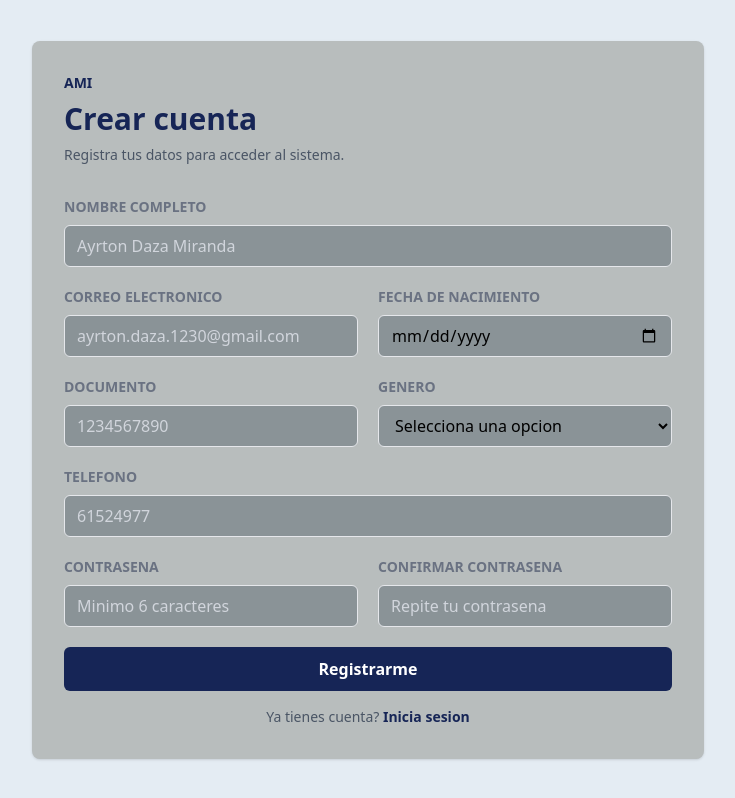
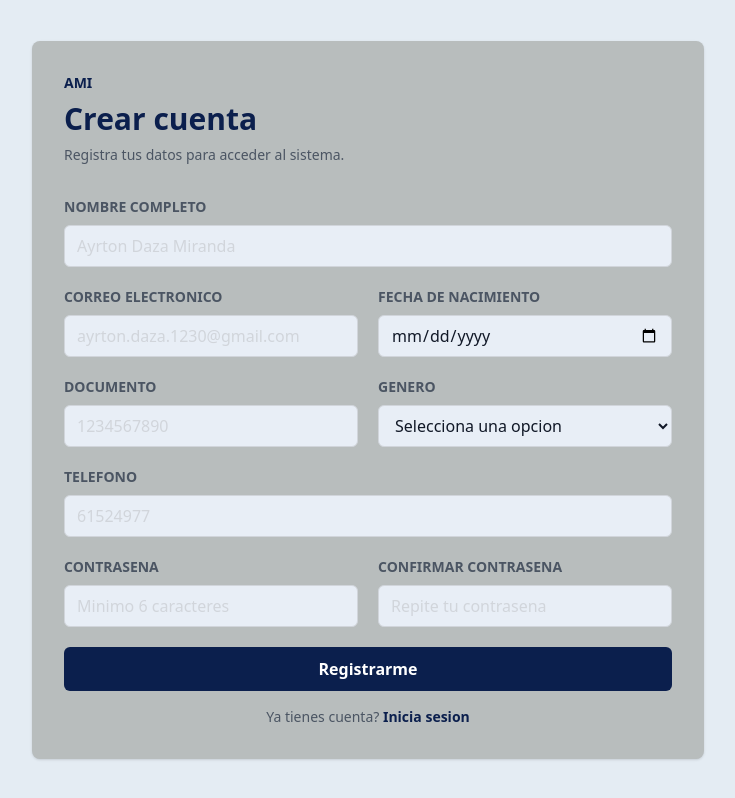
Before and after one commit to ElizabethCoyoEquilea/ami-frontend-web, an Angular app: page /register in a window 1280 px wide. Shown: the whole page, without its empty margins (272-1007 px from the left). Built offline with nearby package versions, Linux system fonts and the light colour scheme.

Commit message:
input styles arreglado

```diff
--- a/src/app/features/auth/pages/register/register.html
+++ b/src/app/features/auth/pages/register/register.html
@@ -1,16 +1,18 @@
 <main class="flex min-h-screen items-center justify-center bg-[var(--color-fondo)] px-4 py-10">
   <section class="w-full max-w-2xl rounded-lg bg-[var(--color-formulario)] p-8 shadow-sm">
     <div class="mb-8">
-      <p class="text-sm font-bold uppercase text-blue-950">AMI</p>
-      <h1 class="mt-2 text-3xl font-extrabold text-blue-950">Crear cuenta</h1>
-      <p class="mt-2 text-sm text-gray-600">Registra tus datos para acceder al sistema.</p>
+      <p class="text-sm font-bold uppercase text-[var(--color-titulo)]">AMI</p>
+      <h1 class="mt-2 text-3xl font-extrabold text-[var(--color-titulo)]">Crear cuenta</h1>
+      <p class="mt-2 text-sm text-[var(--color-texto-secundario)]">Registra tus datos para acceder al sistema.</p>
     </div>
 
     <form class="grid gap-5 md:grid-cols-2" [formGroup]="registerForm" (ngSubmit)="submitRegister()">
       <div class="md:col-span-2">
-        <label class="mb-2 block text-sm font-bold uppercase text-gray-500" for="fullName">Nombre completo</label>
+        <label class="mb-2 block text-sm font-bold uppercase text-[var(--color-texto-secundario)]" for="fullName">
+          Nombre completo
+        </label>
         <input
-          class="w-full rounded-md border border-gray-200 bg-[var(--color-input)] px-3 py-2 text-black outline-none transition placeholder:text-gray-300 focus:border-blue-950 focus:bg-white focus:ring-2 focus:ring-blue-950/10"
+          class="w-full rounded-md border border-[var(--color-borde)] bg-[var(--color-input)] px-3 py-2 text-[var(--color-texto)] outline-none transition placeholder:text-[var(--color-placeholder)] focus:border-[var(--color-titulo)] focus:bg-[var(--color-input)] focus:ring-2 focus:ring-[var(--color-titulo)]/10"
           id="fullName"
           type="text"
           formControlName="fullName"
@@ -19,14 +21,16 @@
         />
 
         @if (fieldIsInvalid('fullName')) {
-          <p class="mt-2 text-sm text-red-600">El nombre completo es obligatorio.</p>
+          <p class="mt-2 text-sm text-[var(--color-error)]">El nombre completo es obligatorio.</p>
         }
       </div>
 
       <div>
-        <label class="mb-2 block text-sm font-bold uppercase text-gray-500" for="email">Correo electronico</label>
+        <label class="mb-2 block text-sm font-bold uppercase text-[var(--color-texto-secundario)]" for="email">
+          Correo electronico
+        </label>
         <input
-          class="w-full rounded-md border border-gray-200 bg-[var(--color-input)] px-3 py-2 text-black outline-none transition placeholder:text-gray-300 focus:border-blue-950 focus:bg-white focus:ring-2 focus:ring-blue-950/10"
+          class="w-full rounded-md border border-[var(--color-borde)] bg-[var(--color-input)] px-3 py-2 text-[var(--color-texto)] outline-none transition placeholder:text-[var(--color-placeholder)] focus:border-[var(--color-titulo)] focus:bg-[var(--color-input)] focus:ring-2 focus:ring-[var(--color-titulo)]/10"
           id="email"
           type="email"
           formControlName="email"
@@ -35,28 +39,32 @@
         />
 
         @if (fieldIsInvalid('email')) {
-          <p class="mt-2 text-sm text-red-600">Ingresa un correo electronico valido.</p>
+          <p class="mt-2 text-sm text-[var(--color-error)]">Ingresa un correo electronico valido.</p>
         }
       </div>
 
       <div>
-        <label class="mb-2 block text-sm font-bold uppercase text-gray-500" for="birthDate">Fecha de nacimiento</label>
+        <label class="mb-2 block text-sm font-bold uppercase text-[var(--color-texto-secundario)]" for="birthDate">
+          Fecha de nacimiento
+        </label>
         <input
-          class="w-full rounded-md border border-gray-200 bg-[var(--color-input)] px-3 py-2 text-black outline-none transition focus:border-blue-950 focus:bg-white focus:ring-2 focus:ring-blue-950/10"
+          class="w-full rounded-md border border-[var(--color-borde)] bg-[var(--color-input)] px-3 py-2 text-[var(--color-texto)] outline-none transition focus:border-[var(--color-titulo)] focus:bg-[var(--color-input)] focus:ring-2 focus:ring-[var(--color-titulo)]/10"
           id="birthDate"
           type="date"
           formControlName="birthDate"
         />
 
         @if (fieldIsInvalid('birthDate')) {
-          <p class="mt-2 text-sm text-red-600">La fecha de nacimiento es obligatoria.</p>
+          <p class="mt-2 text-sm text-[var(--color-error)]">La fecha de nacimiento es obligatoria.</p>
         }
       </div>
 
       <div>
-        <label class="mb-2 block text-sm font-bold uppercase text-gray-500" for="document">Documento</label>
+        <label class="mb-2 block text-sm font-bold uppercase text-[var(--color-texto-secundario)]" for="document">
+          Documento
+        </label>
         <input
-          class="w-full rounded-md border border-gray-200 bg-[var(--color-input)] px-3 py-2 text-black outline-none transition placeholder:text-gray-300 focus:border-blue-950 focus:bg-white focus:ring-2 focus:ring-blue-950/10"
+          class="w-full rounded-md border border-[var(--color-borde)] bg-[var(--color-input)] px-3 py-2 text-[var(--color-texto)] outline-none transition placeholder:text-[var(--color-placeholder)] focus:border-[var(--color-titulo)] focus:bg-[var(--color-input)] focus:ring-2 focus:ring-[var(--color-titulo)]/10"
           id="document"
           type="text"
           formControlName="document"
@@ -65,14 +73,16 @@
         />
 
         @if (fieldIsInvalid('document')) {
-          <p class="mt-2 text-sm text-red-600">El documento es obligatorio.</p>
+          <p class="mt-2 text-sm text-[var(--color-error)]">El documento es obligatorio.</p>
         }
       </div>
 
       <div>
-        <label class="mb-2 block text-sm font-bold uppercase text-gray-500" for="gender">Genero</label>
+        <label class="mb-2 block text-sm font-bold uppercase text-[var(--color-texto-secundario)]" for="gender">
+          Genero
+        </label>
         <select
-          class="w-full rounded-md border border-gray-200 bg-[var(--color-input)] px-3 py-2 text-black outline-none transition focus:border-blue-950 focus:bg-white focus:ring-2 focus:ring-blue-950/10"
+          class="w-full rounded-md border border-[var(--color-borde)] bg-[var(--color-input)] px-3 py-2 text-[var(--color-texto)] outline-none transition focus:border-[var(--color-titulo)] focus:bg-[var(--color-input)] focus:ring-2 focus:ring-[var(--color-titulo)]/10"
           id="gender"
           formControlName="gender"
         >
@@ -83,14 +93,16 @@
         </select>
 
         @if (fieldIsInvalid('gender')) {
-          <p class="mt-2 text-sm text-red-600">El genero es obligatorio.</p>
+          <p class="mt-2 text-sm text-[var(--color-error)]">El genero es obligatorio.</p>
         }
       </div>
 
       <div class="md:col-span-2">
-        <label class="mb-2 block text-sm font-bold uppercase text-gray-500" for="phone">Telefono</label>
+        <label class="mb-2 block text-sm font-bold uppercase text-[var(--color-texto-secundario)]" for="phone">
+          Telefono
+        </label>
         <input
-          class="w-full rounded-md border border-gray-200 bg-[var(--color-input)] px-3 py-2 text-black outline-none transition placeholder:text-gray-300 focus:border-blue-950 focus:bg-white focus:ring-2 focus:ring-blue-950/10"
+          class="w-full rounded-md border border-[var(--color-borde)] bg-[var(--color-input)] px-3 py-2 text-[var(--color-texto)] outline-none transition placeholder:text-[var(--color-placeholder)] focus:border-[var(--color-titulo)] focus:bg-[var(--color-input)] focus:ring-2 focus:ring-[var(--color-titulo)]/10"
           id="phone"
           type="tel"
           formControlName="phone"
@@ -99,14 +111,16 @@
         />
 
         @if (fieldIsInvalid('phone')) {
-          <p class="mt-2 text-sm text-red-600">El telefono es obligatorio.</p>
+          <p class="mt-2 text-sm text-[var(--color-error)]">El telefono es obligatorio.</p>
         }
       </div>
 
       <div>
-        <label class="mb-2 block text-sm font-bold uppercase text-gray-500" for="password">Contrasena</label>
+        <label class="mb-2 block text-sm font-bold uppercase text-[var(--color-texto-secundario)]" for="password">
+          Contrasena
+        </label>
         <input
-          class="w-full rounded-md border border-gray-200 bg-[var(--color-input)] px-3 py-2 text-black outline-none transition placeholder:text-gray-300 focus:border-blue-950 focus:bg-white focus:ring-2 focus:ring-blue-950/10"
+          class="w-full rounded-md border border-[var(--color-borde)] bg-[var(--color-input)] px-3 py-2 text-[var(--color-texto)] outline-none transition placeholder:text-[var(--color-placeholder)] focus:border-[var(--color-titulo)] focus:bg-[var(--color-input)] focus:ring-2 focus:ring-[var(--color-titulo)]/10"
           id="password"
           type="password"
           formControlName="password"
@@ -115,16 +129,16 @@
         />
 
         @if (fieldIsInvalid('password')) {
-          <p class="mt-2 text-sm text-red-600">La contrasena debe tener al menos 6 caracteres.</p>
+          <p class="mt-2 text-sm text-[var(--color-error)]">La contrasena debe tener al menos 6 caracteres.</p>
         }
       </div>
 
       <div>
-        <label class="mb-2 block text-sm font-bold uppercase text-gray-500" for="confirmPassword">
+        <label class="mb-2 block text-sm font-bold uppercase text-[var(--color-texto-secundario)]" for="confirmPassword">
           Confirmar contrasena
         </label>
         <input
-          class="w-full rounded-md border border-gray-200 bg-[var(--color-input)] px-3 py-2 text-black outline-none transition placeholder:text-gray-300 focus:border-blue-950 focus:bg-white focus:ring-2 focus:ring-blue-950/10"
+          class="w-full rounded-md border border-[var(--color-borde)] bg-[var(--color-input)] px-3 py-2 text-[var(--color-texto)] outline-none transition placeholder:text-[var(--color-placeholder)] focus:border-[var(--color-titulo)] focus:bg-[var(--color-input)] focus:ring-2 focus:ring-[var(--color-titulo)]/10"
           id="confirmPassword"
           type="password"
           formControlName="confirmPassword"
@@ -133,32 +147,34 @@
         />
 
         @if (fieldIsInvalid('confirmPassword')) {
-          <p class="mt-2 text-sm text-red-600">Confirma tu contrasena.</p>
+          <p class="mt-2 text-sm text-[var(--color-error)]">Confirma tu contrasena.</p>
         }
 
         @if (passwordsDoNotMatch()) {
-          <p class="mt-2 text-sm text-red-600">Las contrasenas no coinciden.</p>
+          <p class="mt-2 text-sm text-[var(--color-error)]">Las contrasenas no coinciden.</p>
         }
       </div>
 
       @if (errorMessage) {
-        <p class="rounded-md border border-red-200 bg-red-50 px-3 py-2 text-sm text-red-700 md:col-span-2">
+        <p class="rounded-md border border-[var(--color-error-borde)] bg-[var(--color-error-fondo)] px-3 py-2 text-sm text-[var(--color-error)] md:col-span-2">
           {{ errorMessage }}
         </p>
       }
 
       <div class="space-y-4 md:col-span-2">
         <button
-          class="w-full rounded-md bg-blue-950 px-4 py-2.5 font-bold text-white transition hover:bg-black disabled:cursor-not-allowed disabled:bg-gray-400"
+          class="w-full rounded-md bg-[var(--color-boton)] px-4 py-2.5 font-bold text-[var(--color-blanco)] transition hover:bg-[var(--color-boton-hover)] disabled:cursor-not-allowed disabled:bg-[var(--color-deshabilitado)]"
           type="submit"
           [disabled]="isLoading"
         >
           {{ isLoading ? 'Registrando...' : 'Registrarme' }}
         </button>
 
-        <p class="text-center text-sm text-gray-600">
+        <p class="text-center text-sm text-[var(--color-texto-secundario)]">
           Ya tienes cuenta?
-          <a class="font-bold text-blue-950 hover:text-black" routerLink="/login">Inicia sesion</a>
+          <a class="font-bold text-[var(--color-titulo)] hover:text-[var(--color-boton-hover)]" routerLink="/login">
+            Inicia sesion
+          </a>
         </p>
       </div>
     </form>
--- a/src/styles.css
+++ b/src/styles.css
@@ -5,7 +5,7 @@
 :root {
   --color-fondo: #e4ecf3;
   --color-formulario: #b8bdbd;
-  --color-input: #8a9397;
+  --color-input: #e8eef6;
   --color-tarjeta: #ffffff;
   --color-hover-suave: #e8edf2;
   --color-texto: #111827;
@@ -23,3 +23,14 @@
   --color-navbar: #0b1f4d;
   --color-boton-navbar: #fc3b01;
 }
+
+input:-webkit-autofill,
+input:-webkit-autofill:hover,
+input:-webkit-autofill:focus,
+select:-webkit-autofill,
+select:-webkit-autofill:hover,
+select:-webkit-autofill:focus {
+  -webkit-box-shadow: 0 0 0 1000px var(--color-input) inset;
+  -webkit-text-fill-color: var(--color-texto);
+  caret-color: var(--color-texto);
+}
```
